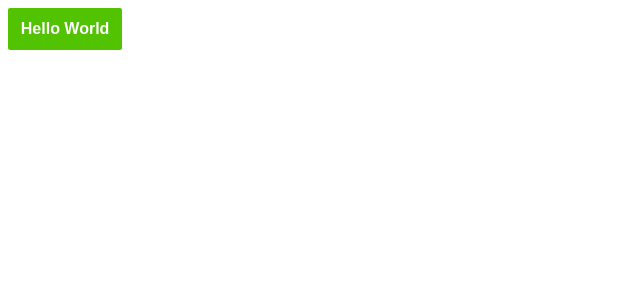
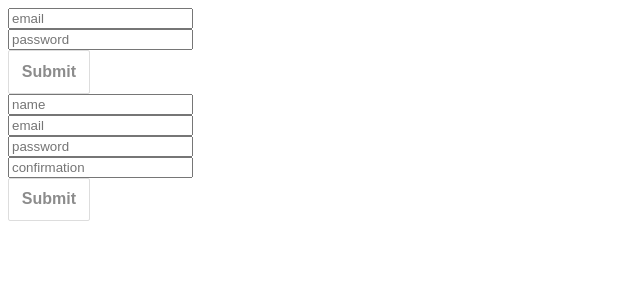
Before and after one commit to Motonary/Fortuna, a React app in the folder client/: page / in a window 1280 px wide. Shown: the top 300 px of the page, without its empty margins (0-640 px from the left). Built offline with nearby package versions, Linux system fonts and the light colour scheme; the HTML template or start-up script is replaced by a standard one.

Commit message:
set form component

```diff
--- a/client/src/components/Hello.tsx
+++ b/client/src/components/Hello.tsx
@@ -1,7 +1,8 @@
 import * as React from 'react'
 
-import { PrimaryButton } from './atoms/Button'
+// import { PrimaryButton } from './atoms/Button'
+import TopPagePage from './pages/TopPagePage'
 
-const Hello = () => <PrimaryButton>Hello World</PrimaryButton>
+const Hello = () => <TopPagePage />
 
 export default Hello
--- a/client/src/components/organisms/Form/index.tsx
+++ b/client/src/components/organisms/Form/index.tsx
@@ -1,5 +1,6 @@
 import React from 'react'
 import { Field, Formik } from 'formik'
+import _ from 'lodash'
 
 import Button from '../../atoms/Button'
 import ErrorMessage from '../../atoms/ErrorMessage'
@@ -50,10 +51,14 @@ function formFactory(type: string) {
         onSubmit={submit}
         render={({ handleSubmit, isSubmitting }) => (
           <form onSubmit={handleSubmit}>
-            <Field type="email" name="email" placeholder="Email" />
-            <ErrorMessage name="email" />
-            <Field type="password" name="password" placeholder="Password" />
-            <ErrorMessage name="password" />
+            {_.map(Object.keys(props), key => {
+              return (
+                <div>
+                  <Field type={`${key}`} name={`${key}`} placeholder={`${key}`} />
+                  <ErrorMessage name={`${key}`} />
+                </div>
+              )
+            })}
             <Button type="submit" disabled={isSubmitting}>
               Submit
             </Button>
--- a/client/src/components/pages/TopPagePage/index.tsx
+++ b/client/src/components/pages/TopPagePage/index.tsx
@@ -2,7 +2,7 @@ import * as React from 'react'
 import TopPageTemplate from '../../templates/TopPageTemplate'
 
 class TopPagePage extends React.Component {
-  render() {
+  render(): JSX.Element {
     return <TopPageTemplate />
   }
 }
--- a/client/src/components/templates/TopPageTemplate/index.tsx
+++ b/client/src/components/templates/TopPageTemplate/index.tsx
@@ -1,10 +1,15 @@
 import React from 'react'
 
-import { SignInForm } from '../../organisms/Form'
+import { SignInForm, SignUpForm } from '../../organisms/Form'
 
 // interface TopPageTemplateProps {
 // }
 
-const TopPageTemplate: React.SFC = () => <SignInForm email="" password="" />
+const TopPageTemplate: React.SFC = () => (
+  <div>
+    <SignInForm email="" password="" />
+    <SignUpForm name="" email="" password="" confirmation="" />
+  </div>
+)
 
 export default TopPageTemplate
```
